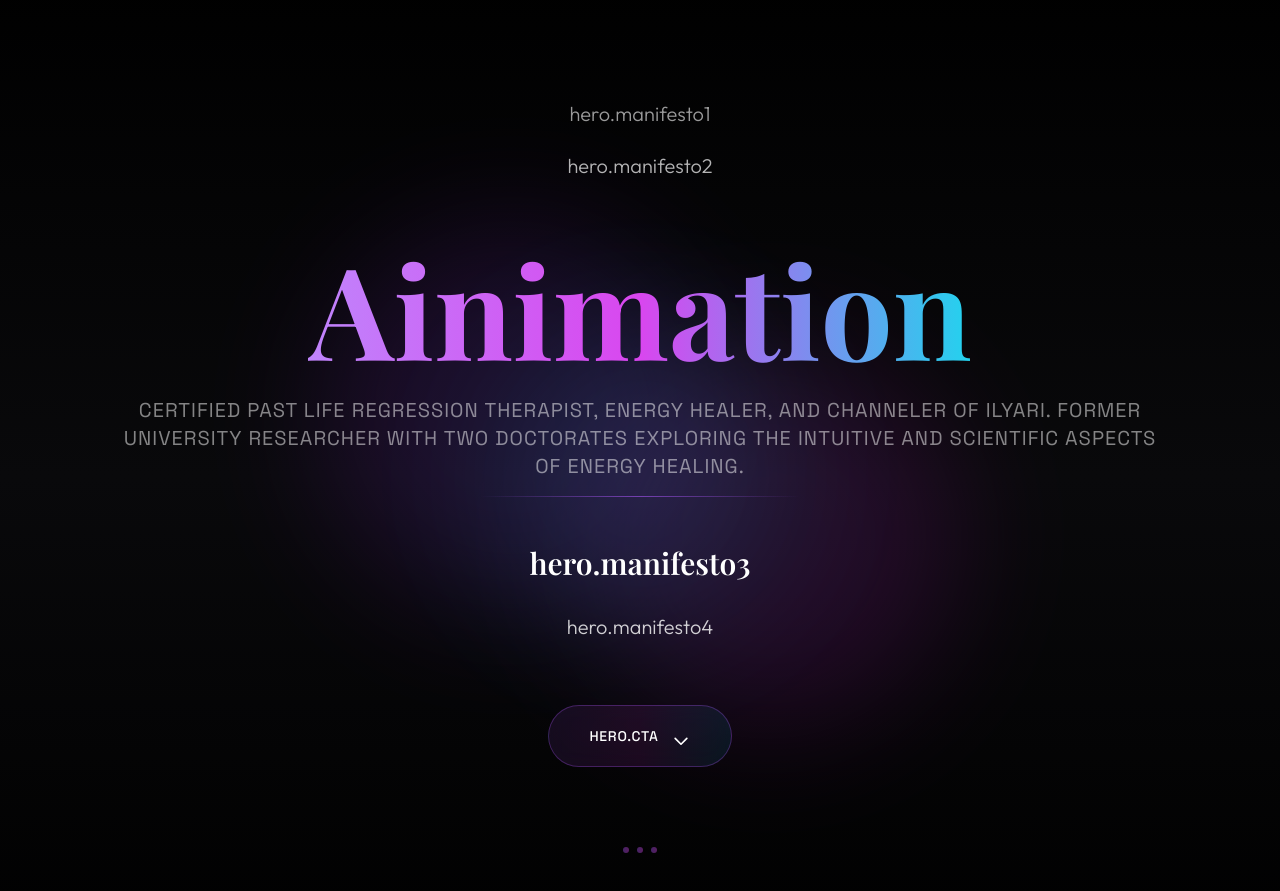
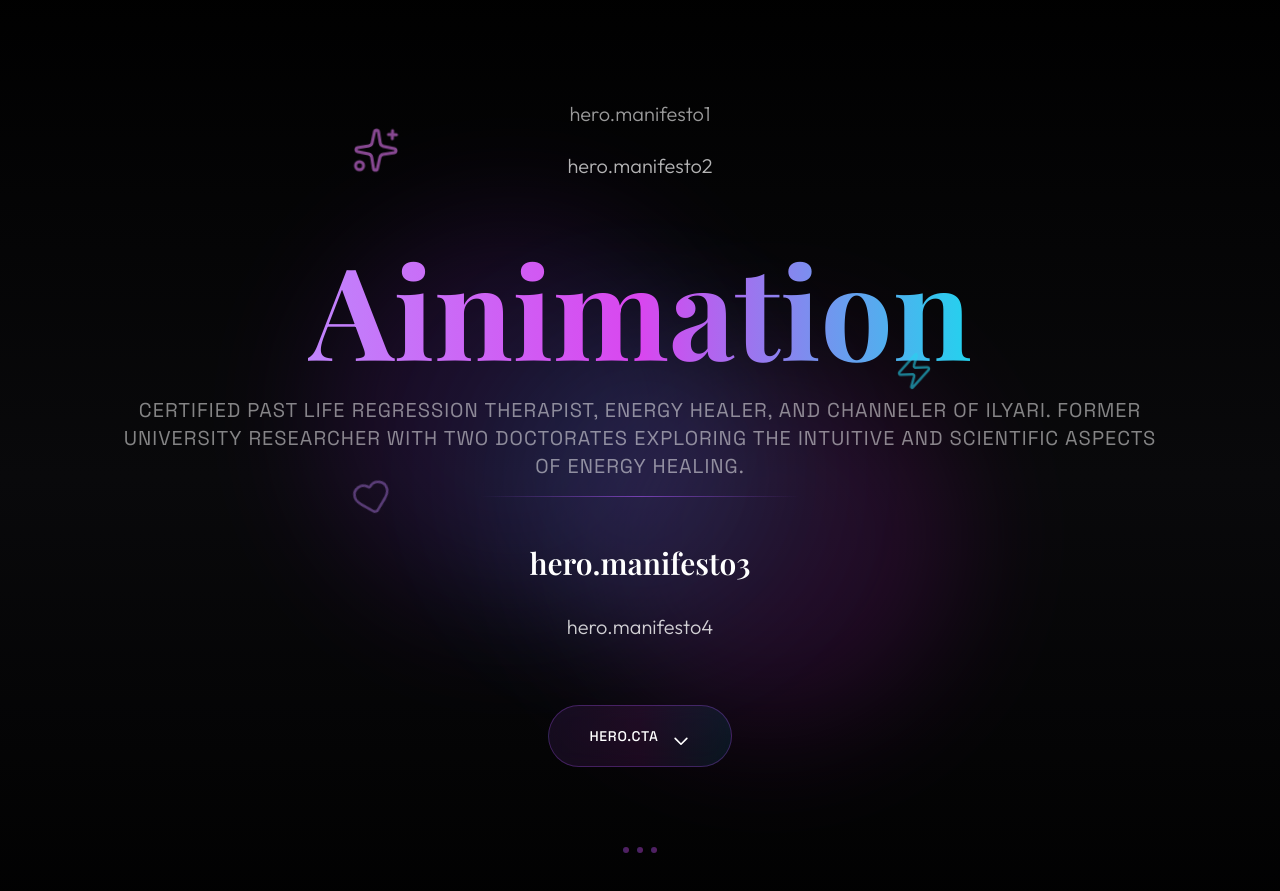
Before and after one commit to noirpraxis-dotcom/luis-virrueta-web, a React (Vite) app: page / in a window 1280 px wide. Shown: the part 940-1831 px from the top of the page. Built offline with nearby package versions, Linux system fonts and the light colour scheme.

Commit message:
feat: Magic sparkles on click + faster cursor follow + Hero floating icons (Sparkles, Zap, Heart)

```diff
--- a/src/components/CustomCursor.jsx
+++ b/src/components/CustomCursor.jsx
@@ -9,18 +9,38 @@ import { motion, useMotionValue, useSpring } from 'framer-motion'
 const CustomCursor = () => {
   const [isHovering, setIsHovering] = useState(false)
   const [cursorText, setCursorText] = useState('')
+  const [sparkles, setSparkles] = useState([])
 
   const cursorX = useMotionValue(-100)
   const cursorY = useMotionValue(-100)
 
-  const springConfig = { damping: 25, stiffness: 700 }
+  // Spring más rápido y responsivo
+  const springConfig = { damping: 20, stiffness: 400 }
   const cursorXSpring = useSpring(cursorX, springConfig)
   const cursorYSpring = useSpring(cursorY, springConfig)
 
   useEffect(() => {
     const moveCursor = (e) => {
+      // Centrar el cursor correctamente (pincel es 32x32, centrar en 16,16)
       cursorX.set(e.clientX - 16)
       cursorY.set(e.clientY - 16)
+    }
+
+    // Crear chispas mágicas al hacer click
+    const createSparkles = (e) => {
+      const newSparkles = Array.from({ length: 8 }, (_, i) => ({
+        id: Date.now() + i,
+        x: e.clientX,
+        y: e.clientY,
+        angle: (i * Math.PI * 2) / 8,
+      }))
+
+      setSparkles(prev => [...prev, ...newSparkles])
+
+      // Limpiar chispas después de la animación
+      setTimeout(() => {
+        setSparkles(prev => prev.filter(s => !newSparkles.find(ns => ns.id === s.id)))
+      }, 1000)
     }
 
     const handleMouseEnter = (e) => {
@@ -51,6 +71,7 @@ const CustomCursor = () => {
     }
 
     window.addEventListener('mousemove', moveCursor)
+    window.addEventListener('click', createSparkles)
 
     // Agregar listeners a todos los elementos interactivos
     const interactiveElements = document.querySelectorAll('a, button, [role="button"]')
@@ -61,6 +82,7 @@ const CustomCursor = () => {
 
     return () => {
       window.removeEventListener('mousemove', moveCursor)
+      window.removeEventListener('click', createSparkles)
       interactiveElements.forEach(el => {
         el.removeEventListener('mouseenter', handleMouseEnter)
         el.removeEventListener('mouseleave', handleMouseLeave)
@@ -202,6 +224,62 @@ const CustomCursor = () => {
           {cursorText}
         </motion.div>
       )}
+
+      {/* Chispas Mágicas al Click */}
+      {sparkles.map((sparkle) => (
+        <motion.div
+          key={sparkle.id}
+          className="fixed pointer-events-none z-[9997]"
+          initial={{
+            x: sparkle.x,
+            y: sparkle.y,
+            scale: 0,
+            opacity: 1,
+          }}
+          animate={{
+            x: sparkle.x + Math.cos(sparkle.angle) * 80,
+            y: sparkle.y + Math.sin(sparkle.angle) * 80,
+            scale: [0, 1, 0],
+            opacity: [1, 1, 0],
+          }}
+          transition={{
+            duration: 0.8,
+            ease: [0.34, 1.56, 0.64, 1],
+          }}
+        >
+          {/* Estrella mágica amarilla/dorada */}
+          <svg
+            width="24"
+            height="24"
+            viewBox="0 0 24 24"
+            fill="none"
+            xmlns="http://www.w3.org/2000/svg"
+          >
+            <motion.path
+              d="M12 2L14.5 9.5L22 12L14.5 14.5L12 22L9.5 14.5L2 12L9.5 9.5L12 2Z"
+              fill="url(#sparkleGradient)"
+              initial={{ rotate: 0 }}
+              animate={{ rotate: 360 }}
+              transition={{ duration: 0.8, ease: "linear" }}
+            />
+            <motion.path
+              d="M12 5L13.5 10.5L19 12L13.5 13.5L12 19L10.5 13.5L5 12L10.5 10.5L12 5Z"
+              fill="#FCD34D"
+              opacity="0.8"
+              initial={{ rotate: 0 }}
+              animate={{ rotate: -360 }}
+              transition={{ duration: 0.8, ease: "linear" }}
+            />
+            <defs>
+              <radialGradient id="sparkleGradient">
+                <stop offset="0%" stopColor="#FEF3C7" />
+                <stop offset="50%" stopColor="#FCD34D" />
+                <stop offset="100%" stopColor="#F59E0B" />
+              </radialGradient>
+            </defs>
+          </svg>
+        </motion.div>
+      ))}
     </>
   )
 }
--- a/src/components/Hero.jsx
+++ b/src/components/Hero.jsx
@@ -2,6 +2,7 @@ import { motion } from 'framer-motion'
 import { useInView } from 'framer-motion'
 import { useRef } from 'react'
 import { useLanguage } from '../context/LanguageContext'
+import { Sparkles, Zap, Heart } from 'lucide-react'
 
 const Hero = () => {
   const { t } = useLanguage()
@@ -36,6 +37,62 @@ const Hero = () => {
       </div>
 
       <div className="relative max-w-6xl mx-auto px-4 sm:px-6 lg:px-12 text-center">
+        {/* Floating Icon - Top */}
+        <motion.div
+          initial={{ opacity: 0, y: -20, rotate: -10 }}
+          animate={isInView ? {
+            opacity: [0.4, 0.7, 0.4],
+            y: [0, -10, 0],
+            rotate: [-10, 10, -10]
+          } : {}}
+          transition={{
+            duration: 4,
+            repeat: Infinity,
+            ease: "easeInOut"
+          }}
+          className="absolute top-8 left-1/4 hidden lg:block"
+        >
+          <Sparkles className="w-12 h-12 text-fuchsia-400" strokeWidth={1.5} />
+        </motion.div>
+
+        {/* Floating Icon - Right */}
+        <motion.div
+          initial={{ opacity: 0, x: 20, rotate: 10 }}
+          animate={isInView ? {
+            opacity: [0.4, 0.7, 0.4],
+            x: [0, 10, 0],
+            rotate: [10, -10, 10]
+          } : {}}
+          transition={{
+            duration: 5,
+            repeat: Infinity,
+            ease: "easeInOut",
+            delay: 0.5
+          }}
+          className="absolute top-1/3 right-1/4 hidden lg:block"
+        >
+          <Zap className="w-10 h-10 text-cyan-400" strokeWidth={1.5} />
+        </motion.div>
+
+        {/* Floating Icon - Left */}
+        <motion.div
+          initial={{ opacity: 0, x: -20, rotate: -15 }}
+          animate={isInView ? {
+            opacity: [0.4, 0.7, 0.4],
+            x: [0, -10, 0],
+            rotate: [-15, 15, -15]
+          } : {}}
+          transition={{
+            duration: 6,
+            repeat: Infinity,
+            ease: "easeInOut",
+            delay: 1
+          }}
+          className="absolute top-1/2 left-1/4 hidden lg:block"
+        >
+          <Heart className="w-10 h-10 text-purple-400" strokeWidth={1.5} />
+        </motion.div>
+
         {/* Manifesto Opening - Mobile First */}
         <motion.div
           initial={{ opacity: 0, y: 30 }}
```
